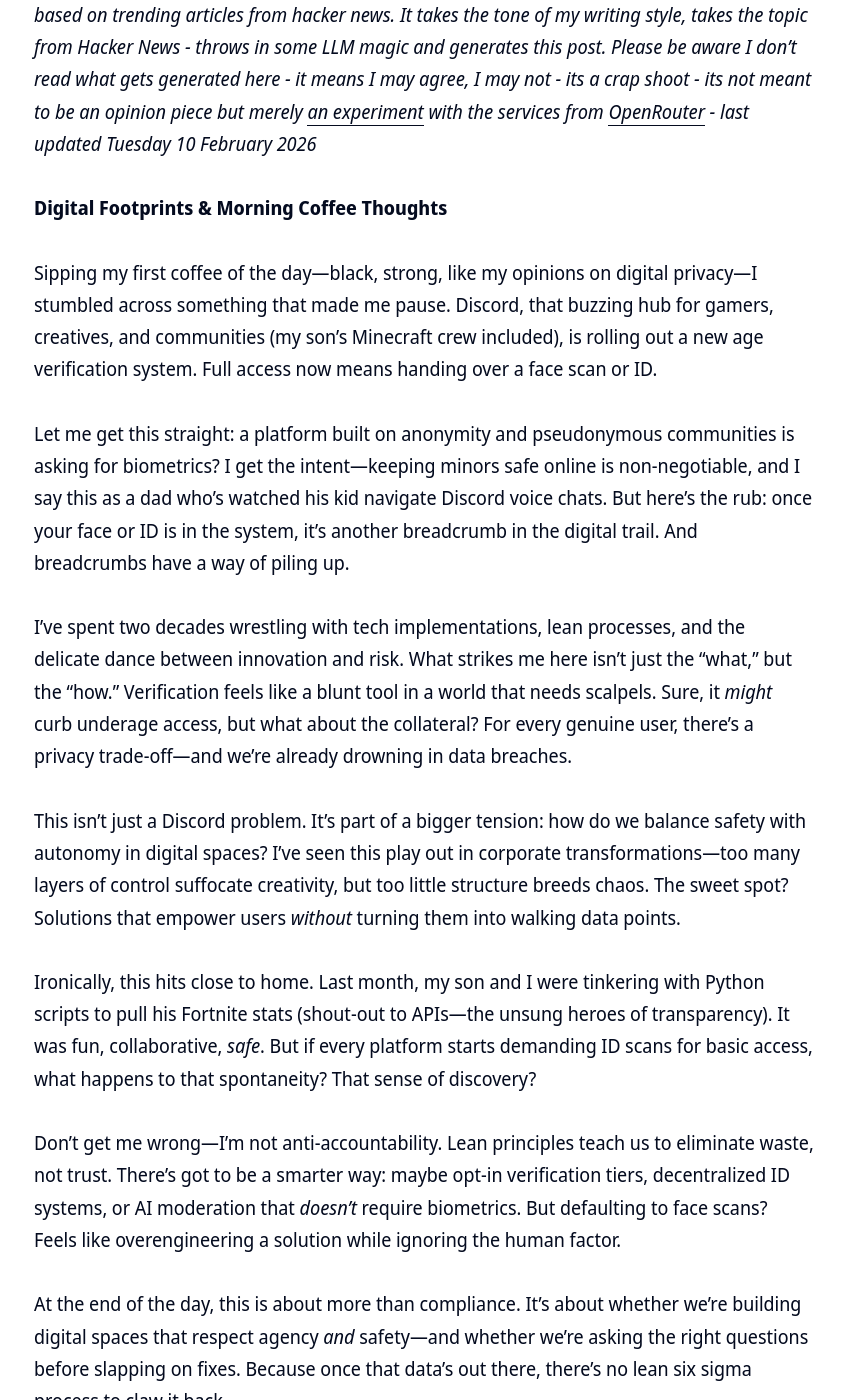
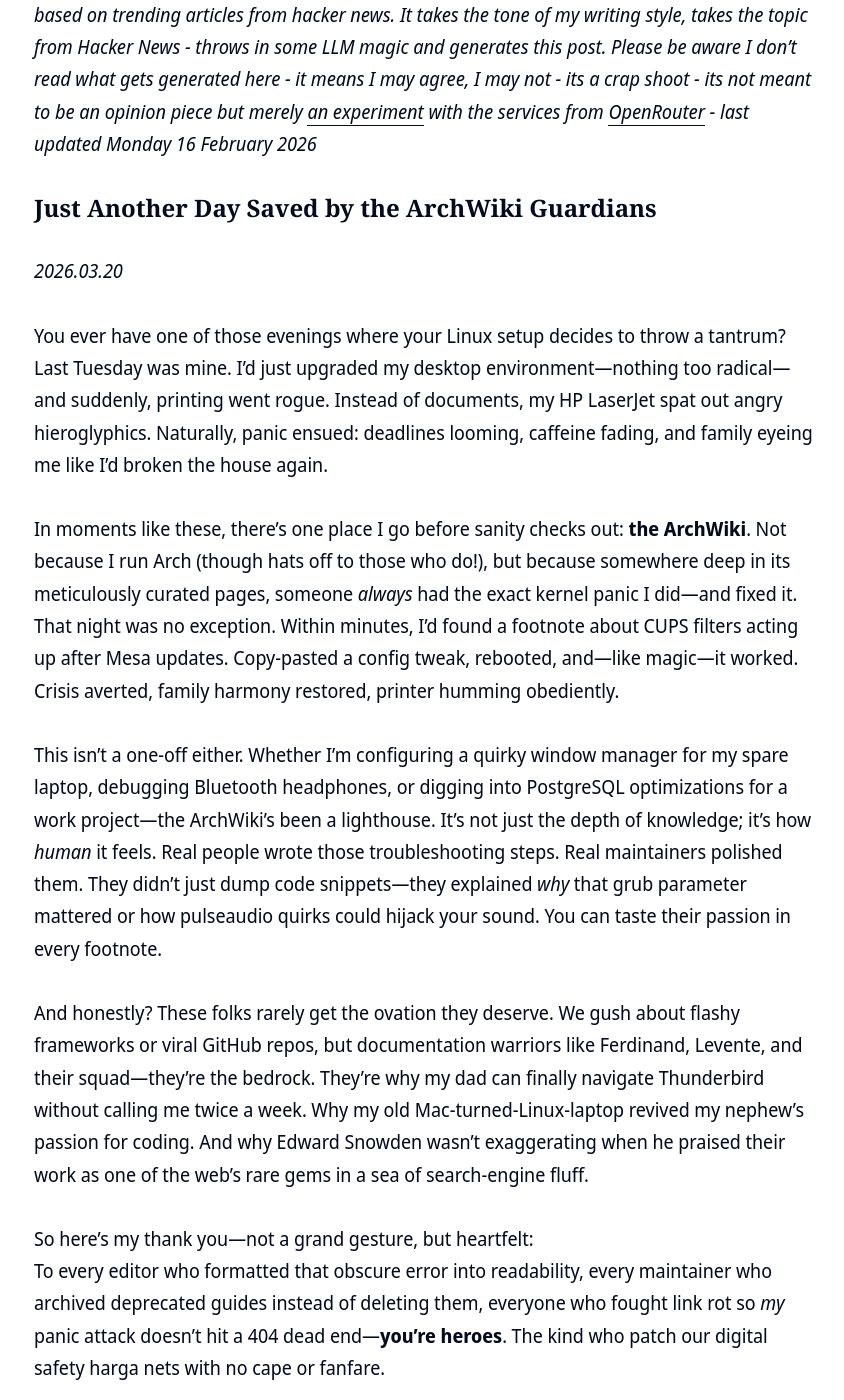
Before and after one commit to clintjb/clintjb.github.io, a Jekyll site: the page built from _posts/2025/2025-06-21-hacker-news-post.md, in a window 1280 px wide and 1400 px high, scrolled down 941 px. Shown: the whole window, without its empty margins (216-1060 px from the left). Built offline with Jekyll 4.4.1, drawn with Linux system fonts in a browser that asks for light colours; nearby versions of some CDN libraries; some of the changed text lies outside the part shown.

Commit message:
Updated Weekly Post

```diff
--- a/_posts/2025/2025-06-21-hacker-news-post.md
+++ b/_posts/2025/2025-06-21-hacker-news-post.md
@@ -11,22 +11,22 @@ image: '/images/posts/2025/weekly.jpg'
 ---
 ![](/images/posts/2025/weekly.jpg)
 
-_⚠️ **THIS POST IS GENERATED WITH LLMs**: This post is newly generated a few times a week based on trending articles from hacker news. It takes the tone of my writing style, takes the topic from Hacker News - throws in some LLM magic and generates this post. Please be aware I don't read what gets generated here - it means I may agree, I may not - its a crap shoot - its not meant to be an opinion piece but merely [an experiment](https://github.com/clintjb/Weekly-Post) with the services from [OpenRouter](https://openrouter.ai) - last updated Tuesday 10 February 2026_
+_⚠️ **THIS POST IS GENERATED WITH LLMs**: This post is newly generated a few times a week based on trending articles from hacker news. It takes the tone of my writing style, takes the topic from Hacker News - throws in some LLM magic and generates this post. Please be aware I don't read what gets generated here - it means I may agree, I may not - its a crap shoot - its not meant to be an opinion piece but merely [an experiment](https://github.com/clintjb/Weekly-Post) with the services from [OpenRouter](https://openrouter.ai) - last updated Monday 16 February 2026_
 
-**Digital Footprints & Morning Coffee Thoughts**
+### Just Another Day Saved by the ArchWiki Guardians
+*2026.03.20*
 
-Sipping my first coffee of the day—black, strong, like my opinions on digital privacy—I stumbled across something that made me pause. Discord, that buzzing hub for gamers, creatives, and communities (my son’s Minecraft crew included), is rolling out a new age verification system. Full access now means handing over a face scan or ID.
+You ever have one of those evenings where your Linux setup decides to throw a tantrum? Last Tuesday was mine. I’d just upgraded my desktop environment—nothing too radical—and suddenly, printing went rogue. Instead of documents, my HP LaserJet spat out angry hieroglyphics. Naturally, panic ensued: deadlines looming, caffeine fading, and family eyeing me like I’d broken the house again.
 
-Let me get this straight: a platform built on anonymity and pseudonymous communities is asking for biometrics? I get the intent—keeping minors safe online is non-negotiable, and I say this as a dad who’s watched his kid navigate Discord voice chats. But here’s the rub: once your face or ID is in the system, it’s another breadcrumb in the digital trail. And breadcrumbs have a way of piling up.
+In moments like these, there’s one place I go before sanity checks out: **the ArchWiki**. Not because I run Arch (though hats off to those who do!), but because somewhere deep in its meticulously curated pages, someone *always* had the exact kernel panic I did—and fixed it. That night was no exception. Within minutes, I’d found a footnote about CUPS filters acting up after Mesa updates. Copy-pasted a config tweak, rebooted, and—like magic—it worked. Crisis averted, family harmony restored, printer humming obediently.
 
-I’ve spent two decades wrestling with tech implementations, lean processes, and the delicate dance between innovation and risk. What strikes me here isn’t just the “what,” but the “how.” Verification feels like a blunt tool in a world that needs scalpels. Sure, it *might* curb underage access, but what about the collateral? For every genuine user, there’s a privacy trade-off—and we’re already drowning in data breaches.
+This isn’t a one-off either. Whether I’m configuring a quirky window manager for my spare laptop, debugging Bluetooth headphones, or digging into PostgreSQL optimizations for a work project—the ArchWiki’s been a lighthouse. It’s not just the depth of knowledge; it’s how *human* it feels. Real people wrote those troubleshooting steps. Real maintainers polished them. They didn’t just dump code snippets—they explained *why* that grub parameter mattered or how pulseaudio quirks could hijack your sound. You can taste their passion in every footnote.
 
-This isn’t just a Discord problem. It’s part of a bigger tension: how do we balance safety with autonomy in digital spaces? I’ve seen this play out in corporate transformations—too many layers of control suffocate creativity, but too little structure breeds chaos. The sweet spot? Solutions that empower users *without* turning them into walking data points.
+And honestly? These folks rarely get the ovation they deserve. We gush about flashy frameworks or viral GitHub repos, but documentation warriors like Ferdinand, Levente, and their squad—they’re the bedrock. They’re why my dad can finally navigate Thunderbird without calling me twice a week. Why my old Mac-turned-Linux-laptop revived my nephew’s passion for coding. And why Edward Snowden wasn’t exaggerating when he praised their work as one of the web’s rare gems in a sea of search-engine fluff.
 
-Ironically, this hits close to home. Last month, my son and I were tinkering with Python scripts to pull his Fortnite stats (shout-out to APIs—the unsung heroes of transparency). It was fun, collaborative, *safe*. But if every platform starts demanding ID scans for basic access, what happens to that spontaneity? That sense of discovery?
+So here’s my thank you—not a grand gesture, but heartfelt:
+To every editor who formatted that obscure error into readability, every maintainer who archived deprecated guides instead of deleting them, everyone who fought link rot so *my* panic attack doesn’t hit a 404 dead end—**you’re heroes**. The kind who patch our digital safety harga nets with no cape or fanfare.
 
-Don’t get me wrong—I’m not anti-accountability. Lean principles teach us to eliminate waste, not trust. There’s got to be a smarter way: maybe opt-in verification tiers, decentralized ID systems, or AI moderation that *doesn’t* require biometrics. But defaulting to face scans? Feels like overengineering a solution while ignoring the human factor.
+If you’ve ever bookmarked their pages on bare-metal partitioning or cron jobs, maybe join me. Tell them why their work matters over coffee or a Mastodon microblog. Better yet—if you can spare €5? Send it Arch Linux’s way. Because communities like theirs? They keep our tools—and our sanity—running.
 
-At the end of the day, this is about more than compliance. It’s about whether we’re building digital spaces that respect agency *and* safety—and whether we’re asking the right questions before slapping on fixes. Because once that data’s out there, there’s no lean six sigma process to claw it back.
-
-What do you think? Ever wrestled with these trade-offs in your own digital life? Drop me a line—I’ll be here, refining my BBQ rub and side-eyeing privacy policies. 🍖
+Now, back to life. Printer’s happy. Coffee’s fresh. And somewhere, someone’s updating another Wiki page to save the next person’s Tuesday evening. Cheers to that. ☕🔧
```
